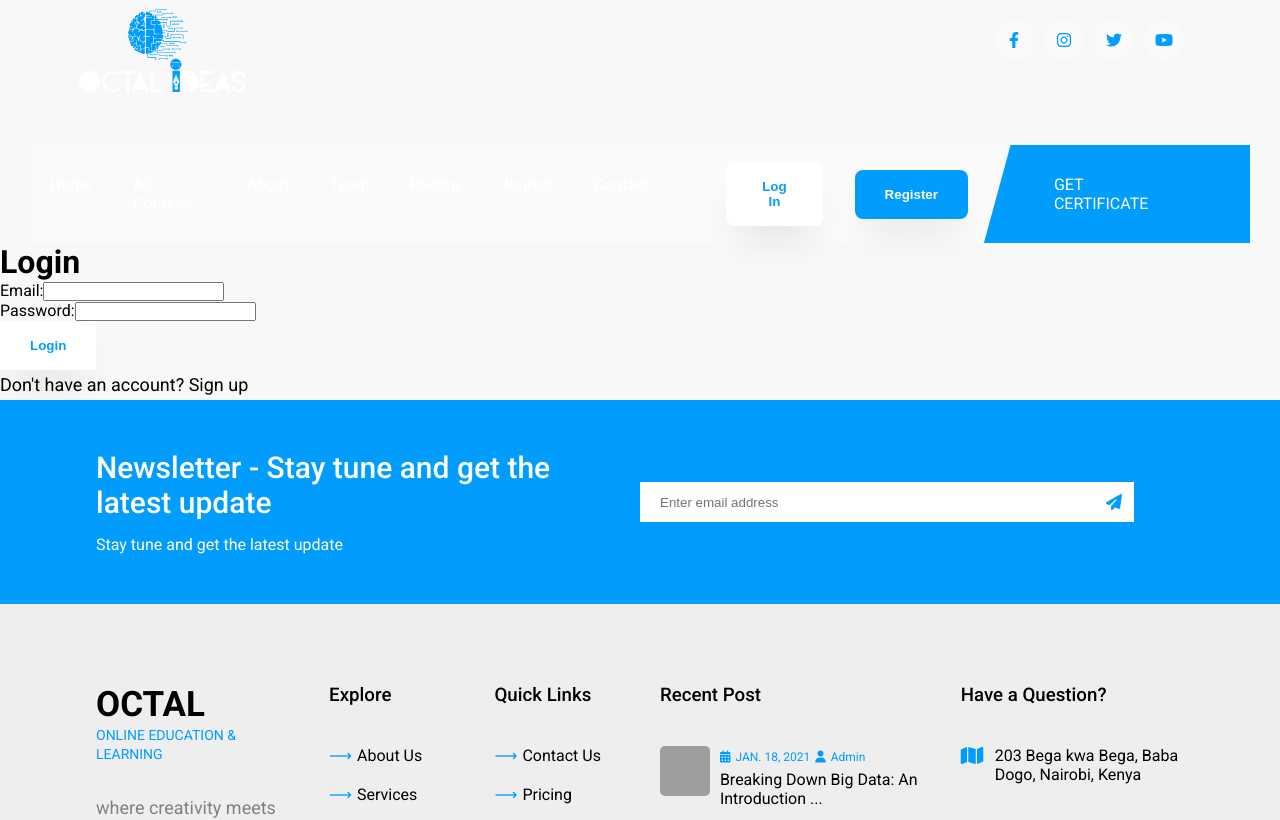
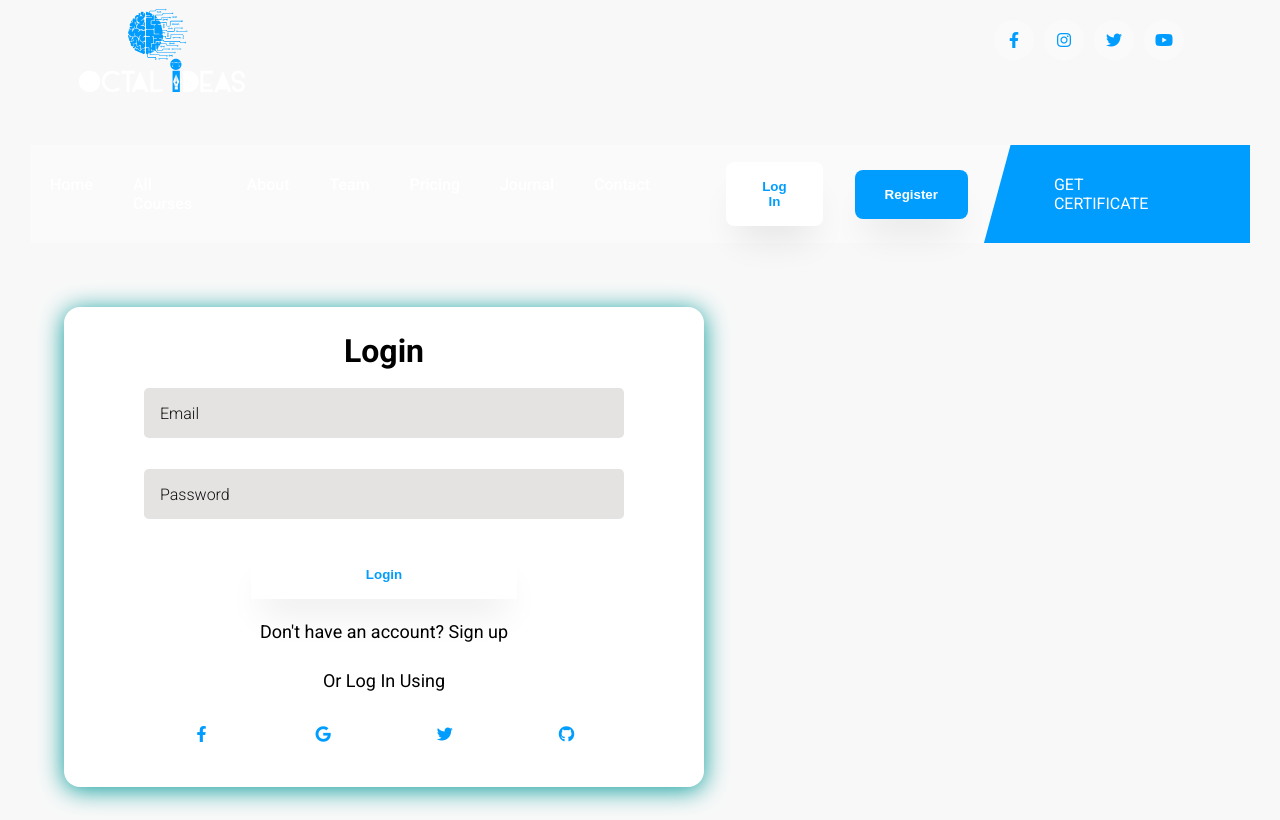
Before and after one commit to Octal-Ideas/octal-educators, a React (Vite) app: page /login in a window 1280 px wide. Shown: the top 820 px of the page. Built offline with nearby package versions, Linux system fonts and the light colour scheme; grey boxes are pictures that could not be loaded.

Commit message:
Add Css Style to Login component

```diff
--- /dev/null
+++ b/src/components/signup-login/Login.css
@@ -0,0 +1,84 @@
+
+.cover {
+    background-color: white;
+    width: 40em;
+    height: 30em;
+    position: relative;
+    /* margin: 3em 1em 3em 35em; */
+    margin: 5%;
+    padding: 1rem;
+    border-radius: 1em;
+    box-shadow: 0 0.188em 1.550em rgb(10,156,156);
+    display: flex;
+    flex-direction: column;
+    align-items: center;
+    justify-content: space-around;
+}
+.cover form{
+    display: flex;
+    flex-direction: column;
+    align-items: center;
+    justify-content: space-between;
+    position: relative;
+}
+.cover .inputBox{
+    position: relative;
+    width: 30em;
+    height: 46px;
+    margin-bottom: 35px;
+}
+.cover .inputBox:last-child{
+    margin-bottom: 0;
+}
+.cover .inputBox input{
+    position: absolute;
+    top: 0;
+    left: 0;
+    width: 100%;
+    border: none;
+    background: transparent;
+    background-color: rgb(229, 226, 226);
+    padding: 1em;
+    border-radius: .3em;
+    box-sizing: border-box;
+    outline: none;
+    font-size: 1em;
+    color: #111;
+    font-weight: 300;
+}
+.cover .inputBox span {
+    position: absolute;
+    top: 1em;
+    left: 1em;
+    /* padding: 1em; */
+    display: inline-block;
+    font-size: 1em;
+    color: #111;
+    font-weight: 300;
+    transition: 0.5s;
+    pointer-events: none;
+}
+.cover .inputBox input:focus ~ span,
+.cover .inputBox input:focus ~ span {
+    transform: translateX(-10px) translateY(-32px);
+    font-size: 12px;
+}
+#btn-login {
+    width: 20em;
+}
+/* input {
+    border: none;
+    background-color: rgb(229, 226, 226);
+    height: 4em;
+    width: 100%;
+    border-radius: 0.25em;
+    padding: 2em;
+    margin: 1em;
+} */
+
+.alt-login {
+    width: 80%;
+    height: 3em;
+    display: flex;
+    justify-content: space-around;
+}
--- a/src/components/signup-login/Login.jsx
+++ b/src/components/signup-login/Login.jsx
@@ -1,6 +1,7 @@
 
 import React, { useState } from 'react';
 import { Link } from 'react-router-dom';
+import "./Login.css";
 
 
 function Login() {
@@ -21,18 +22,36 @@ function Login() {
     <div className='cover'>
       <h1>Login</h1>
       <form onSubmit={handleLogin}>
-        <div>
-          <label>Email:</label>
+        <div className='inputBox'>
+          {/* <label>Email:</label> */}
           <input type="email" value={email} onChange={(e) => setEmail(e.target.value)} />
+          <span>Email</span>
         </div>
-        <div>
-          <label>Password:</label>
+        <div className='inputBox'>
+          {/* <label>Password:</label> */}
           <input type="password" value={password} onChange={(e) => setPassword(e.target.value)} />
+          <span>Password</span>
         </div>
-        <button type="submit">Login</button>
+        <button type="submit" id='btn-login'>Login</button>
         <div>{error}</div>
       </form>
       <p>Don't have an account? <Link to="/register">Sign up</Link></p>
+      <p>Or Log In Using</p>
+
+      <div className="alt-login">
+        <a href="" target="_blank">
+          <i className="fab fa-facebook-f icon"></i>
+        </a>
+        <a href="" target="_blank">
+          <i className="fab fa-google icon"></i>
+        </a>
+        <a href="" target="_blank">
+          <i className="fab fa-twitter icon"></i>
+        </a>
+        <a href="" target="_blank">
+          <i className="fab fa-github icon"></i>
+        </a>
+      </div>
     </div>
   );
 }
```
